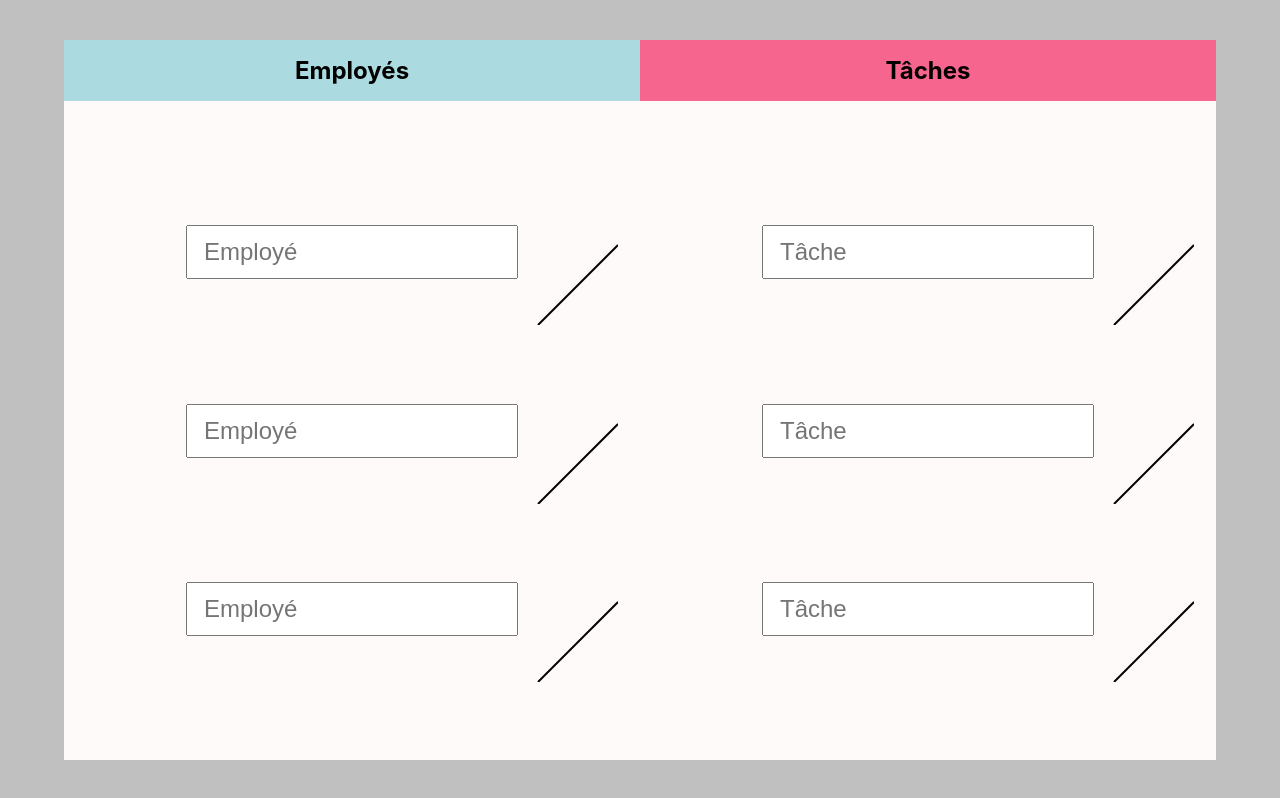
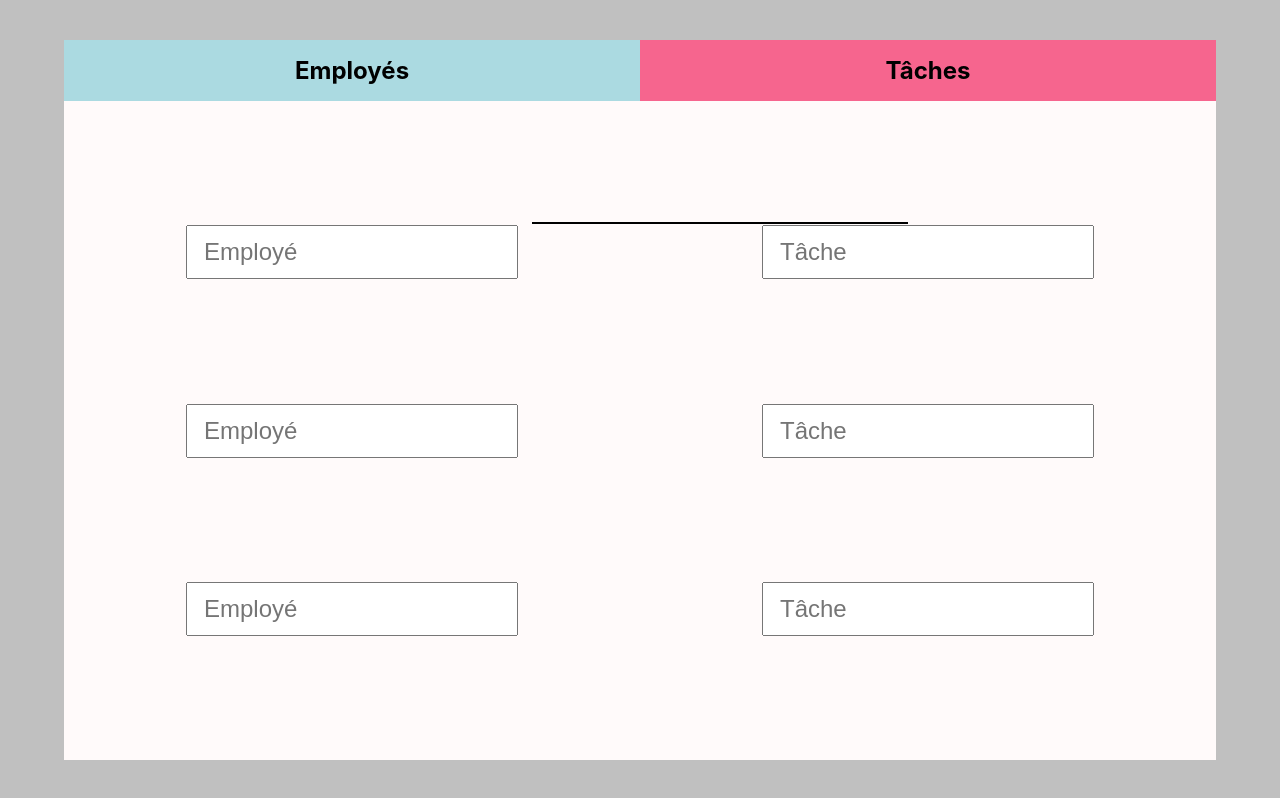
Before and after one commit to Dadagis/text-board, a React (Create React App) app: page / in a window 1280 px wide. Built offline with nearby package versions, Linux system fonts and the light colour scheme.

Commit message:
moved test arrow in app js + z-index setted

```diff
--- a/src/App.css
+++ b/src/App.css
@@ -16,4 +16,7 @@
 
 .svg-arrow {
   position: absolute;
+  z-index: 0;
+  height: 100%;
+  width: 100%;
 }
--- a/src/App.js
+++ b/src/App.js
@@ -59,6 +59,16 @@ function App() {
           textAreaPlaceholder="Tâche"
         />
       </div>
+      <svg className="svg-arrow">
+        <line
+          x1="532"
+          y1="223"
+          x2="908"
+          y2="223"
+          stroke="black"
+          strokeWidth="2"
+        ></line>
+      </svg>
     </div>
   );
 }
--- a/src/components/common/TextArea.jsx
+++ b/src/components/common/TextArea.jsx
@@ -32,16 +32,6 @@ export default function TextArea(props) {
         onMouseOut={onMouseOut}
       />
       <div className={attribute}></div>
-      <svg className="svg-arrow" style={{ width: 100, height: 100 }}>
-        <line
-          x1="20"
-          y1="100"
-          x2="100"
-          y2="20"
-          stroke="black"
-          strokeWidth="2"
-        ></line>
-      </svg>
     </div>
   );
 }
--- a/src/style/board.css
+++ b/src/style/board.css
@@ -34,6 +34,7 @@
   touch-action: none;
   user-select: none;
   position: relative;
+  z-index: 10;
 }
 
 .draggable > .dot-right {
```
